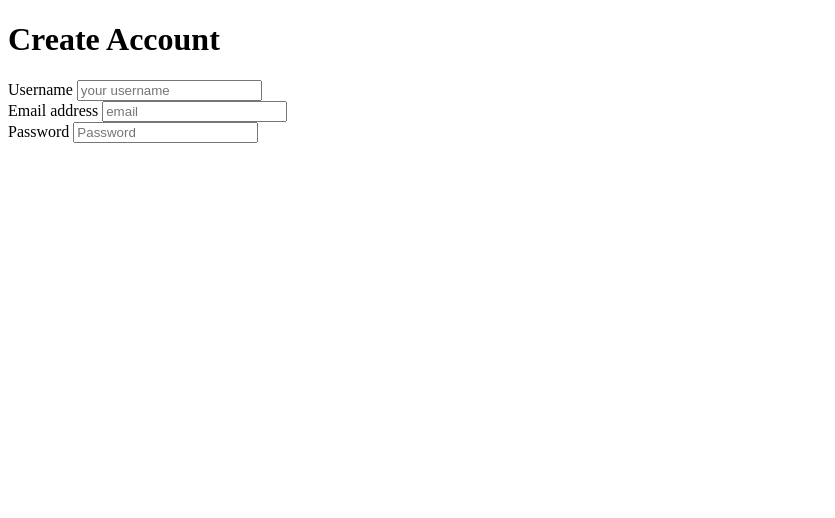
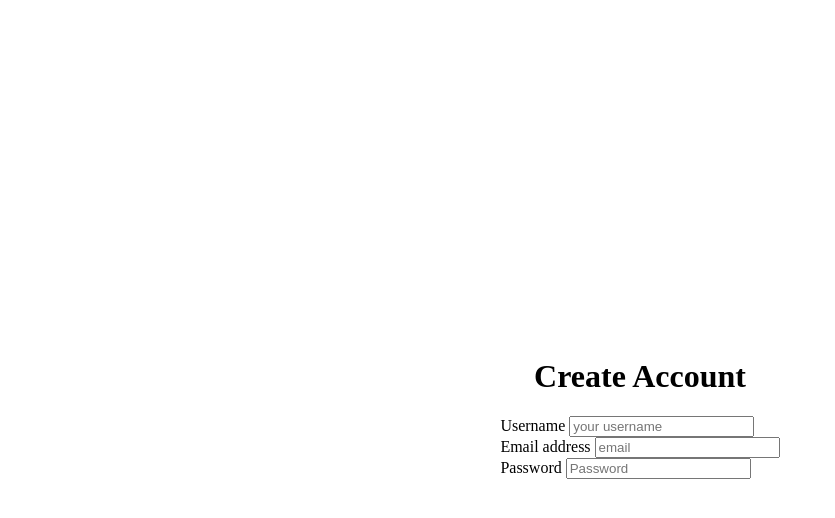
Before and after one commit to weblukas/form-validation, a plain HTML site: page index.html in a window 1280 px wide. Shown: the whole page, without its empty margins (0-835 px from the left). Drawn offline with Linux system fonts and the light colour scheme.

Commit message:
styling form

```diff
--- a/index.html
+++ b/index.html
@@ -4,6 +4,7 @@
     <meta charset="UTF-8">
     <meta http-equiv="X-UA-Compatible" content="IE=edge">
     <meta name="viewport" content="width=device-width, initial-scale=1.0">
+    <link rel="stylesheet" href="style.css">
     <title>Form validation </title>
 </head>
 <body>
--- a/style.css
+++ b/style.css
@@ -7,9 +7,10 @@ html {
     box-sizing: inherit;
 }
 
-.form {
+body {
     display: flex;
     flex-direction: column;
     justify-content: center;
     align-items: center;
+    height: 100vh;
 }
```
